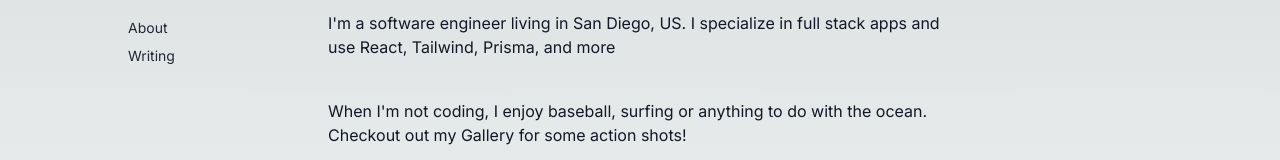
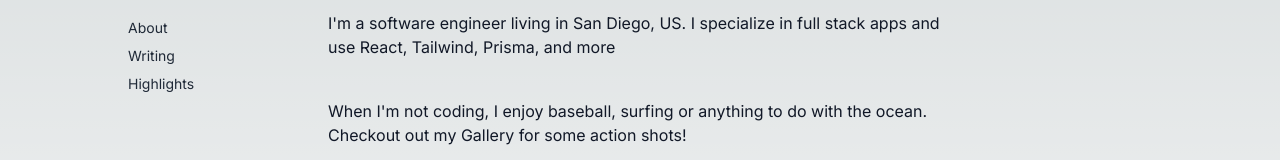
Before and after one commit to jarrett32/portfolio, a Next.js app: page / in a window 1280 px wide. Shown: the part 230-390 px from the top of the page. Built offline with nearby package versions, Linux system fonts and the light colour scheme.

Commit message:
add highlights

```diff
--- a/src/app/Sidebar.tsx
+++ b/src/app/Sidebar.tsx
@@ -1,9 +1,9 @@
 "use client";
 
+import { motion } from "framer-motion";
+import { TrainFrontTunnel } from "lucide-react";
 import Link from "next/link";
 import { usePathname } from "next/navigation";
-import { TrainFrontTunnel } from "lucide-react";
-import { motion } from "framer-motion";
 import { useRef } from "react";
 // import { addAreaParticles } from "./AnimatedBackground";
 
@@ -77,7 +77,7 @@ export function Sidebar() {
             </motion.div>
             {/* TODO: Make this section mobile friendly */}
             <motion.div
-              className="hidden flex-col-reverse items-center py-1 text-sm md:flex-row"
+              className="hidden flex-col-reverse items-center py-1 text-sm md:block"
               whileHover={{ scale: 1.05 }}
               whileTap={{ scale: 0.95 }}
               // onClick={() => handleAddParticles(highlightsRef, 10)}
```
